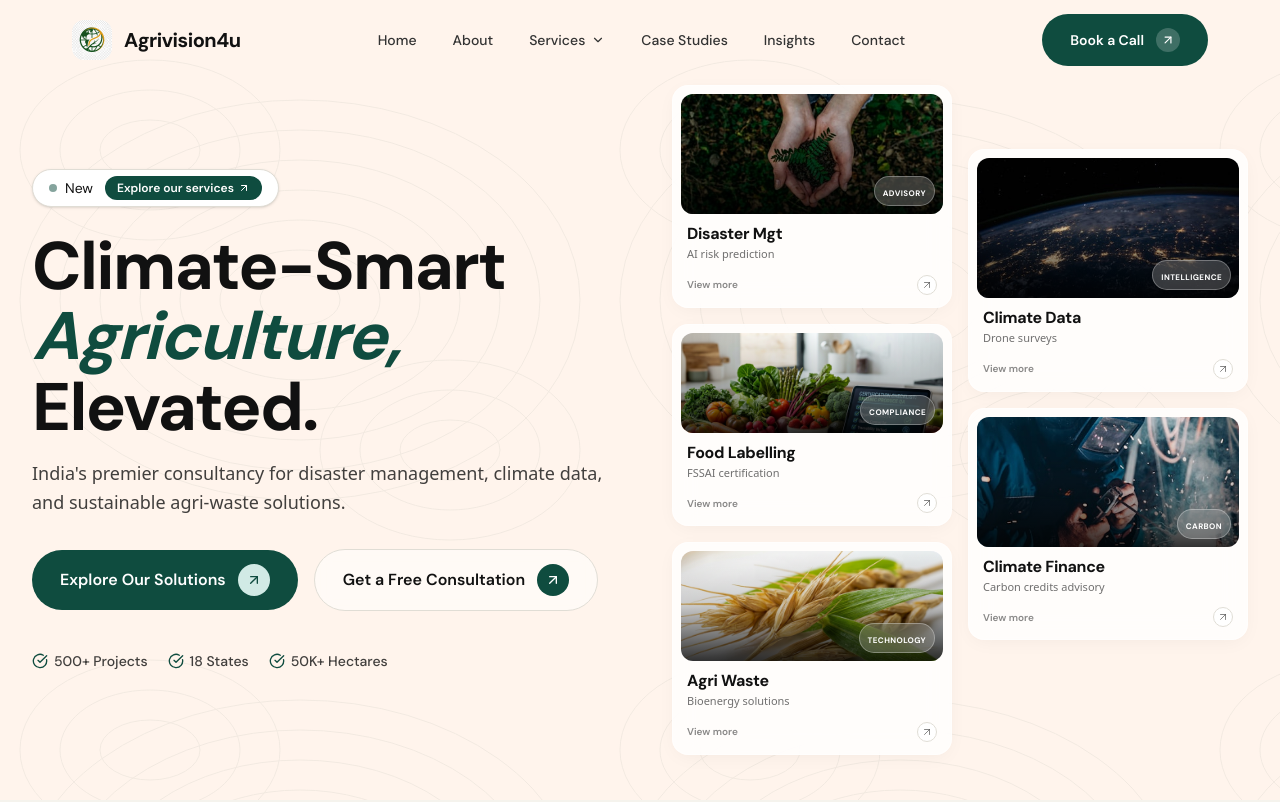
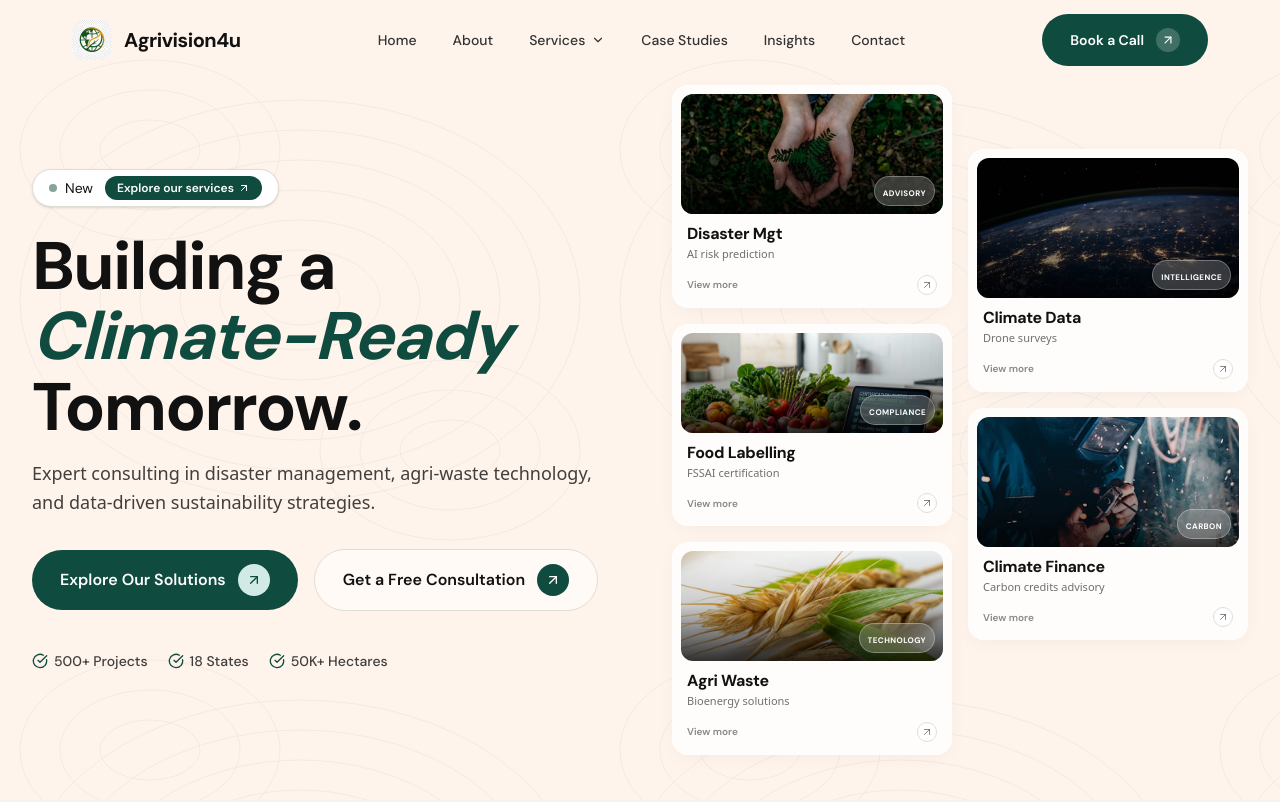
Before and after one commit to Rohitmeena8923/agrivision4u, a Next.js app: page / in a window 1280 px wide. Shown: the top 802 px of the page. Built offline with nearby package versions, Linux system fonts and the light colour scheme.

Commit message:
feat: update hero section headline and sub-headline

```diff
--- a/src/components/sections/HeroSection.tsx
+++ b/src/components/sections/HeroSection.tsx
@@ -29,9 +29,9 @@
                             transition={{ duration: 0.7 }}
                             className="font-display text-[2.75rem] sm:text-[3.5rem] xl:text-[4.2rem] font-bold leading-[1.05] tracking-tight text-charcoal mb-4"
                         >
-                            Climate-Smart<br />
-                            <span className="text-primary italic">Agriculture,</span><br />
-                            Elevated.
+                            Building a<br />
+                            <span className="text-primary italic">Climate-Ready</span><br />
+                            Tomorrow.
                         </motion.h1>
 
                         <motion.p
@@ -40,8 +40,8 @@
                             transition={{ duration: 0.7, delay: 0.2 }}
                             className="text-base sm:text-lg text-charcoal/80 leading-relaxed mb-8 font-sans"
                         >
-                            India&apos;s premier consultancy for disaster management, climate data,
-                            and sustainable agri-waste solutions.
+                            Expert consulting in disaster management, agri-waste technology,
+                            and data-driven sustainability strategies.
                         </motion.p>
 
                         <motion.div
```
